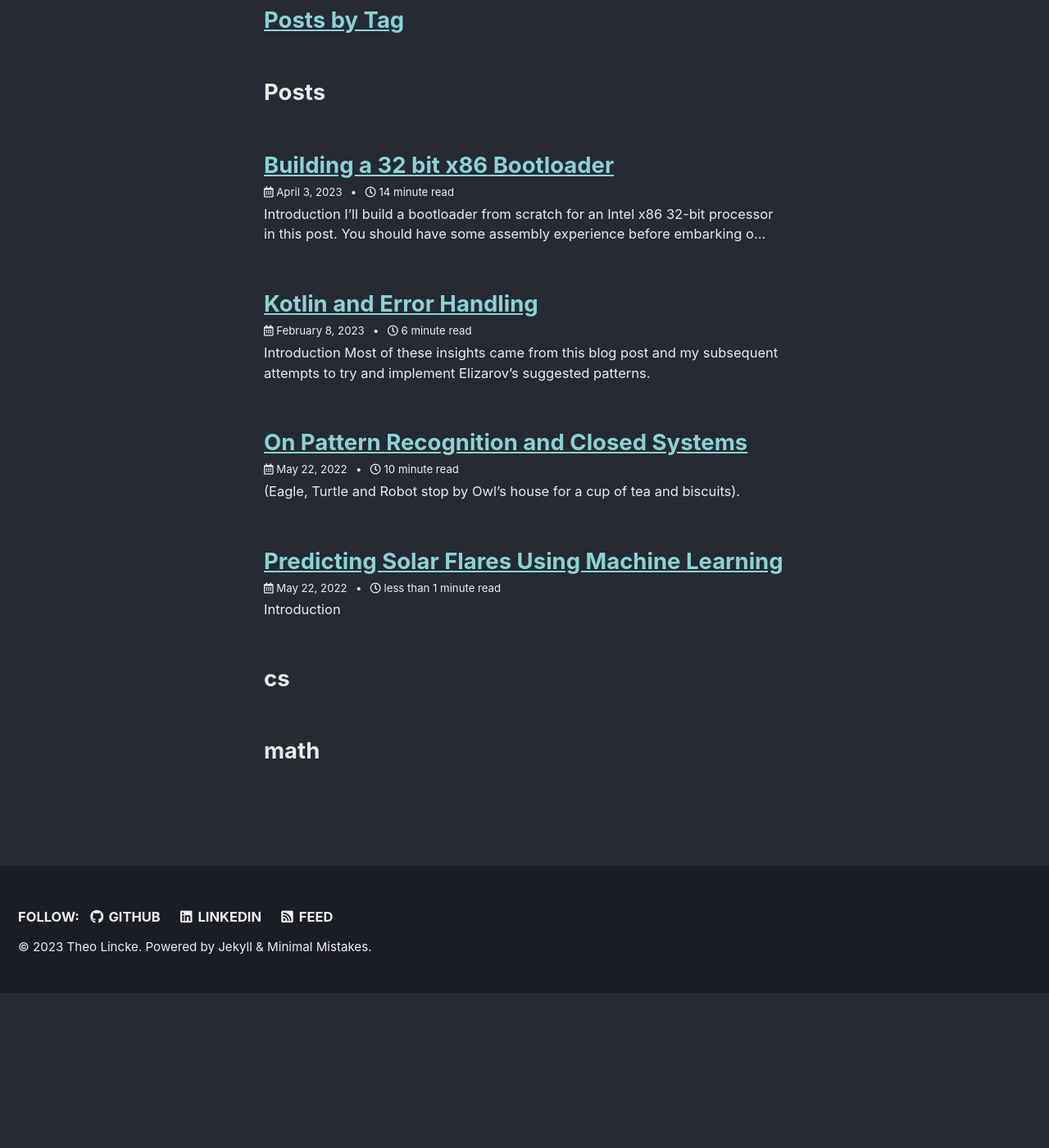
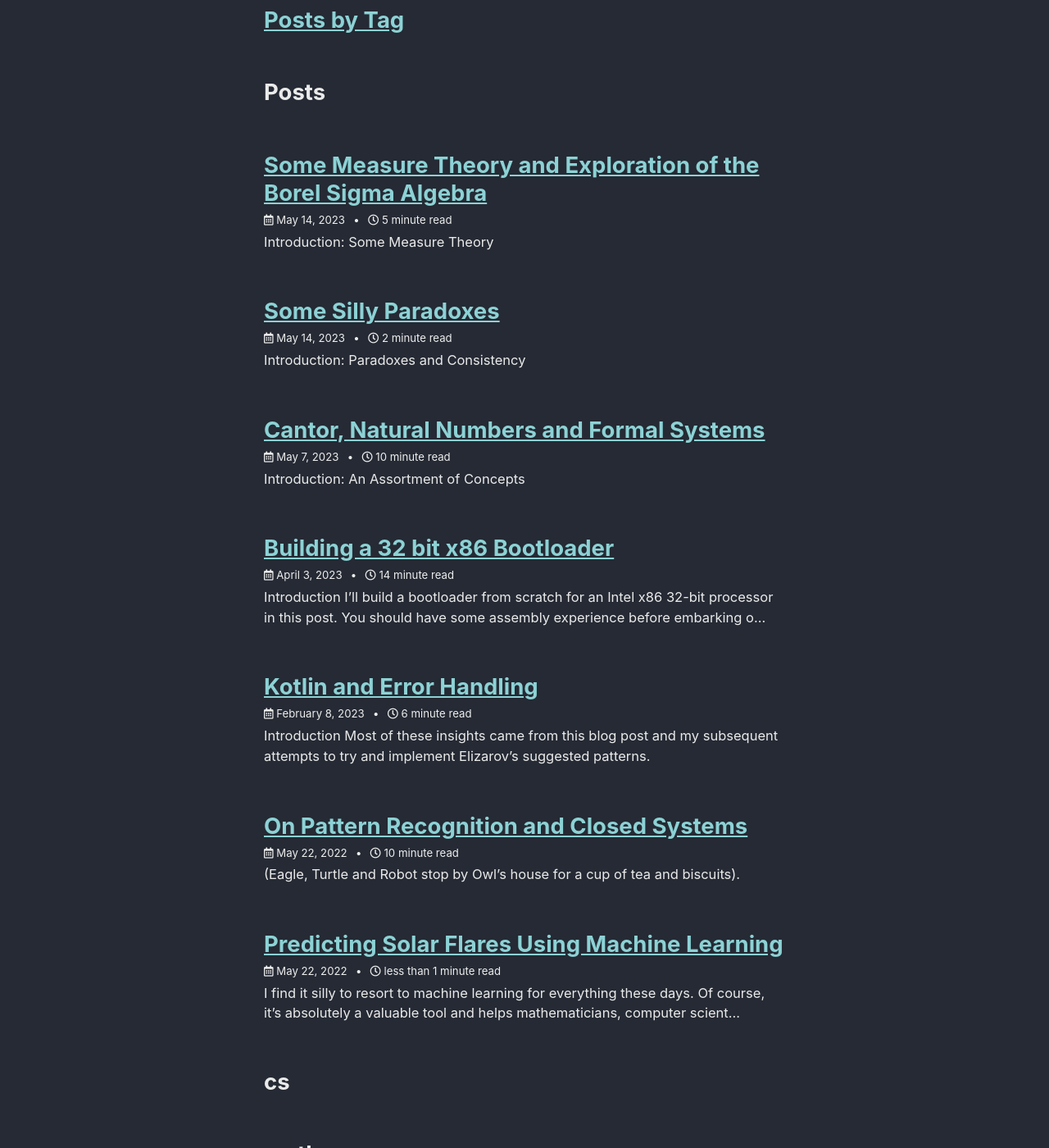
Before and after one commit to lincketheo/personal_website, a Jekyll site: the page built from _pages/sitemap.md, in a window 1280 px wide and 1400 px high, scrolled down 954 px. Shown: the whole window at 82% size. Built offline with Jekyll 4.4.1, drawn with Linux system fonts in a browser that asks for light colours; cached includes are drawn as plain includes; before the commit the page ends 2165 px from its top, so only the background shows below that; some of the changed lines change nothing that is shown.

Commit message:
some blog posts

```diff
--- a/_layouts/default.html
+++ b/_layouts/default.html
@@ -12,6 +12,19 @@
   <head>
     {% include head.html %}
     {% include head/custom.html %}
+
+    <script type="text/javascript" id="MathJax-script" async
+      src="https://cdn.jsdelivr.net/npm/mathjax@3/es5/tex-mml-chtml.js">
+    </script>
+
+    <script>
+      MathJax = {
+        tex: {
+          inlineMath: [['$', '$']]
+        }
+      };
+    </script>
+
   </head>
 
   <body class="layout--{{ page.layout | default: layout.layout }}{% if page.classes or layout.classes %}{{ page.classes | default: layout.classes | join: ' ' | prepend: ' ' }}{% endif %}">
--- a/_posts/2022-05-22-Solar-Flare-Forecasting.md
+++ b/_posts/2022-05-22-Solar-Flare-Forecasting.md
@@ -6,4 +6,10 @@ categories: [math]
 tags: [solar flares, machine learning]
 ---
 
-# Introduction
+I find it silly to resort to machine learning for everything these days. Of course, it's _absolutely_ a valuable tool and helps mathematicians, computer scientists, alike. Particularly, I value the intersection of deductive reasoning with machine learning filling in the tedious work of crunching numbers and patterns.
+
+Surely, we can say there's some _function_ that does what we want it to do. Is it a function we should define via machine learning? Likely it is due to the sheer complexity of the natural world.
+
+That being said, my thesis delved into using machine learning to predict solar flares. It would be silly to try and model the photosphere using fundamental physics. It's just too complex. I decided to visualize an active region as a collection of "things" that interact with one another. If I were to do this again, I would love to formalize that method a bit more.
+
+Alas, [here's the paper](https://github.com/lincketheo/thesis/blob/main/Thesis.pdf).
--- /dev/null
+++ b/_posts/2023-05-06-nn-systems-cantor.md
@@ -0,0 +1,254 @@
+---
+title: Cantor, Natural Numbers and Formal Systems
+layout: single
+date: 2023-05-07
+categories: [math]
+tags: [natural numbers, formal systems, set theory]
+---
+
+## Introduction: An Assortment of Concepts
+
+In this post, I will explore some properties of natural numbers and abstract systems in mathematics. Reference material belongs in [Introduction to Meta Mathematics by Kleene](https://www.amazon.com/Introduction-Metamathematics-Stephen-Cole-Kleene/dp/0923891579) chapter 1.
+
+## Cantor's Diagonalization Argument
+
+> God made the integers, all the rest is the work of man -Kronecker (1886)
+
+An **Enumerable Set** $S$ (often called **denumerable** or **countable** but _enumerable_ is the word I will use here to be consistent with Cantor's theory of sets) is one that can be placed in a 1-1 correspondence with the natural numbers.
+
+Intuitively, you can write all the elements of $S$ in a comma-separated list using some algorithmic strategy. You can lay each element out one after the other and cover all of the elements of the set. The set of integers can be written as:
+
+0, 1, -1, 2, -2, 3, -3...
+
+And we can confidently account for all of the integers in this seemingly obvious pattern. When proving a set is enumerable, a math student is often tasked with finding a function to conclude that there is an injection from a set to the natural numbers; but you may also define an algorithm or pattern for enumerating through each of the elements of the set.
+
+The set of rational numbers can be written as follows:
+
+$\frac{1}{1}$, $\frac{2}{1}$, $\frac{1}{2}$, $\frac{1}{3}$, $\frac{2}{2}$, $\frac{3}{1}$, $\frac{4}{1}$, $\frac{3}{2}$, $\frac{2}{3}$...
+
+See the pattern? It's tricky to see, but if we arrange the rational numbers in a square matrix with $\frac{1}{1}, \frac{1}{2}, \frac{1}{3}...$ on the top row and $\frac{1}{1}, \frac{2}{1}, \frac{3}{1}...$ on the left column, then we can snake through the diagonals of this matrix to "draw a straight line" through all the rational numbers.
+
+This same layout shows that ordered pairs, ordered triples... can simply be layed out in an n-dimensional matrix and enumerated using a similar strategy shown above, which leads to some interesting claims such as "the set of all polynomials with integral coefficients are enumerable":
+
+$$a_0x^n + a_1x^{n-1} + ... a_n = 0 \quad a_0 \neq 0$$
+
+can be uniquely identified as:
+
+$$(a_0, a_1... a_n)$$
+
+which is enumerable.
+
+What about the real numbers?
+
+Let's assume the real numbers in the range $(0, 1)$ (it's easy to extend this proof to all real numbers) are enumerable and there's some algorithm for laying out all of them in a column:
+
+$$r_0$$
+
+$$r_1$$
+
+$$r_2$$
+
+...
+
+Now, for each $r_i$ select the $i'th$ decimal place (so if $r_1 = 0.123$ select $2$) and add one to it and place it in the $i'th$ decimal place of a new number $r'$. For example:
+
+$$r_0 = 0.100...$$
+
+$$r_1 = 0.020...$$
+
+$$r_2 = 0.003...$$
+
+$$r' = 0.234$$
+
+We can confidently say that $r'$ is a real number, but does not belong to that enumeration! Meaning the real numbers are not enumerable (e.g., a contradiction).
+
+What did we just show? Earlier we showed that any finite collection of ordered natural numbers was enumerable. Just now, we showed that any _infinite_ collection of ordered natural numbers (where $0.123...$ can be uniquely identified by $(1, 2, 3, ...)$) is _not_ enumerable.
+
+In other words, the (infinite) set of all infinitely enumerable sets is not enumerable.
+
+> More formally: $\omega_1 = $ the set of all countable ordinal numbers
+
+Whatever form of real analysis you learned, it is easy to see a similarity in this conclusion. For example, consider the following construction of the reals (with lots of pre-definitions left out, e.g. what's a $LIM$? That's not important for my point):
+
+***
+Definition 5.3.1 (Real numbers). A real number is defined to be an object of the form
+
+$$LIM_{n\rightarrow \infty} a_n$$
+
+where
+
+$$(a_n)_{n=1}^{\infty}$$
+
+is a Cauchy sequence of rational numbers. Two real numbers
+
+$$LIM_{n\rightarrow \infty}a_n \quad and \quad LIM_{n\rightarrow\infty}b_n$$
+
+are said to be equal iff
+
+$$(a_n)_{n=1}^{\infty} \quad and \quad (b_n)_{n=1}^{\infty}$$
+
+are equivalent Cauchy sequences. The set of all real numbers is denoted $\mathbb{R}$.
+
+***
+
+Every definition of the reals in some form of real-analysis will have some "second infinity." Whereas we only need one natural number to define the next (see the section on natural numbers), we need a sort of "second infinity" to define the real numbers.
+
+
+## Cantor's theory of (naive) sets
+
+Cantor defines a "set" and "element":
+
+> By a 'set' we understand any collection M of definite well-distinguished objects m of our perception or our thought (which are called the 'elements' of M) into a while
+
+Some facts about Cantor's sets include:
+
+- Sets include the _empty_ set.
+
+- Sets have a notion of equality ($M = N$) if they contain the same elements.
+
+- Sets have a notion of equivalency ($M \sim N$) if there is a 1-1 correspondence between them.
+
+The _cardinal number_ of a set $M$ is a distinct object $\bar{\bar{M}}$ that is associated in common with all sets (including $M$) that are equivalent to $M$:
+
+$$\bar{\bar{N}} = \bar{\bar{M}} \quad iff \quad N \sim M$$
+
+For now, I think this is all I want to cover on Cantor's theory of sets in this post (and set theory at all for that matter). Later on, I will describe some notable theorems in set theory (such as Cantor's theorem and how it leads to Cantor's paradox), and I will definitely describe Zarmelo Fraenkel set theory eventually, but for the sake of this initial post, I will stop here.
+
+For further reading, you can refer to any well-written book on Set Theory ([Set Theory by Thomas Jech](https://www.google.com/books/edition/Set_Theory/WTAl997XDb4C?hl=en) is a good one) to continue further in the study of the theory of sets.
+
+## Natural Numbers
+
+We define the natural numbers by starting at a single object 0. A natural number can be obtained by taking the _successor_ ($n'$) of any other natural number ($n$). To a computer, all the natural numbers is:
+
+$0, 0', (0')', ((0')')' ...$
+
+I use "..." to indicate the continuation of a seemingly obvious pattern. I use $()$ to represent the natural number that is defined by some group of operations happening inside the $()$. From here on out, I will assume $(n')'$ is the same as $n''$. A more formal description is through the following propositions (CR meaning "construction rule"):
+
+- CR1: 0 is a natural number
+- CR2: If $n$ is a natural number, $n'$ is also a natural number
+- CR3: The only natural numbers are given by CR1 and CR2.
+
+1-3 are an _inductive definition_. 1-2 represent _direct clauses_, or instances of the thing we are trying to define. 3 represents the  _extremal clause_. Distinctness is often useful if we wish for 1-3 to provide utility to areas of mathematics, and it can be defined using the axiom:
+
+- CR4: For any natural numbers $m$ and $n$ and $m' = n'$ only if $m = n$.
+
+- CR5: For any natural number $n, n'\neq0$.
+
+(Note that Peano ordered 3 as number 5 and pushed 4 and 5 back one spot).
+
+## System
+
+A system $S$ of objects is a set $D$ of objects which have established relationships. The natural numbers are a system of type $(D, 0, ')$ where $D$ is  a set, $0$ is a member of the set and $'$ is a 1-arity operator on members of $D$. If the objects in $D$ are only known through relationships of the system, the system is called _abstract_.
+
+_Abstract_ systems are defined using some sort of structure. Further specification of what the objects are is a _representation_. Some examples of _representations_ of the axiomatic system presented in 1-5 are:
+
+The positive natural numbers (just substitute 1 with 0)
+The even natural numbers (start with 2 and assume the operator $n'$ is the familiar operation of $n + 2$.
+
+Two _representations_ of the same _system_ are called _simply isomorphic_ (abbrv. _isomorphic_). That is:
+
+> Two systems $(D_1, 0_1, '_1) and (D_2, 0_2, '_2)$ of the type $(D, 0, ')$ are simply isomorphic if there exists a 1-1 correspondence between $D_1$ and $D_2$ such that $0_1$ corresponds to $0_2$ and whenever $m_1 \leftrightarrow m_2$, then ${m_1}'_1 \leftrightarrow {m_2}'_2$
+
+There are two main traditional introductions to systems in mathematics:
+
+- _Genetic or constructive_ method is how we previously constructed the natural numbers.
+
+- _Axiomatic or postulational_ method lays out some propositions that are assumed to be true (_axioms_ or _postulates_).
+
+We can also reword 1-5 in our construction of the natural numbers as _axioms_:
+
+P1: $0 \in D$
+
+P2: $(n \in D) \rightarrow (n' \in D)$
+
+P3: $(m \in D \land n \in D) \rightarrow (m' = n' \rightarrow m = n)$
+
+P4: $(n \in D) \rightarrow (n' \neq 0)$
+
+P5: $((P \subset D) \land (0 \in P) \land (n \in P \rightarrow n' \in P)) \rightarrow (P = D)$
+
+Notably, some interesting things happen when we remove axioms. For example, if we remove axiom P4, then the new abstract system is the natural numbers and systems of residues mod $m$ for each positive integer $m$:
+
+residues mod 3:
+
+0, 1, 2, 0, 1, 2, 0, 1, 2...
+
+Or if we replace P4 with P6: $n \in D \rightarrow (n' \neq n \land n'' = n)$, then we get residues mod 2:
+
+0, 1, 0, 1, 0, 1....
+
+Axioms may be satisfied by three cases:
+
+- No system of objects exists that satisfy the axioms. Such a set of axioms are _vacuous_. Example:
+  - P1-P6
+
+We can show that there is no system that satisfies these axioms. Assume there was such a system. Then $0 \in D$ (P1), so $0' \in D$ (P2) so $0'' \in D$ (P2). By P6 and the fact that $0' \in D$, $0'' = 0 \land 0'' \neq 0'$. However, by P4, $0'' \neq 0$, leading to a contradiction. Therefore, our original claim that there is such a system is false by contradiction.
+
+- Non-isomorphic systems exist that satisfy the axioms. That is, the axioms can represent more than one abstract system. Such a set of axioms are _non-vacuous_ and _ambiguous_. Example:
+  - P1-P4
+  - P1-P3, P5
+
+In the second example, without P4, consider the example _representation_ of the abstract system:
+
+$$0$$
+
+$$0' = 1$$
+
+$$1' = 0$$
+
+(residues mod 2)
+
+Or, similarly, consider the example _representation_:
+
+$$0$$
+
+$$0' = 1$$
+
+$$1' = 2$$
+
+$$2' = 0$$
+
+(residues mod 3)
+
+These two representations are not isomorphic because there is not a 1-1 correspondence between $D_1 = \{0, 1\}$ and $D_2 = \{0, 1, 2\}$.
+
+
+- Exactly one abstract system satisfies the axioms. Such a set of axioms are _non-vacuous_ and _categorical_ Examples:
+  - P1-P5
+  - P1-P3, P5, P6
+
+Sometimes, axioms cannot clearly be put into either category above. For example, until the discovery of non-Euclidean geometry (Lobatchevsky 1829 and Bolyai 1833), Euclid's axioms (without the parallel postulate) were considered categorical. An excellent story version of this controversy is illustrated in the book Godel Escher Bach by Hofstader, which is an enjoyable read, indeed.
+
+## Non-enumerable sets (again)
+
+Ask yourself if you can list some of the isomorphism representations (see definition later on) of natural numbers defined as a formal system. You might list the following:
+
+1. The set of natural numbers
+2. The set of odd integers
+3. The set of even integers
+4. The set of rational numbers
+5. The set of numbers with more than two significant figures
+6. The set of all primes
+7. The set of all powers of 7
+
+But what about the following set (S): The set of all numbers such that the natural number index in the above list of enumerable sets doesn't belong to the set that it specifies?
+
+- (1) The set of natural numbers
+
+Does 1 belong to the set of natural numbers? Yes! So 1 is not an element of S.
+
+- (2) The set of odd integers
+
+Does 2 belong to the set of even integers? No! So 2 is an element of S.
+
+- (3) The set of even integers
+
+Does 3 belong to the set of even integers? No! So 3 is an element of S.
+
+And so on...
+
+So far, our set $S = \{2, 3, 4, 5, 6 ...\}$.
+
+Ok, easy, we can just call our new set Set 8. Fixed! But wait, 8 doesn't belong to Set 8, so we can do the same thing we just did and define Set 9, that _does_ contain the number 8. Fixed! Ah, yet again, 9 is not an element of Set 9.
+
+We can intuitively conclude from this small exercise that it's impossible to algorithmically describe all of the sets of enumerable sets because we could continue to generate S-type sets (where they describe the set of all numbered indexes before it that are not in their set that they describe). So we have no room to generate the _other_ enumerable sets that could exist. In other words, the set of all sets is a tricky thing to define, and in fact, Cantor's paradox leads us to conclude that it _does not exist_ (by contradiction).
--- /dev/null
+++ b/_posts/2023-05-14-paradoxes.md
@@ -0,0 +1,57 @@
+---
+title: Some Silly Paradoxes
+layout: single
+date: 2023-05-14
+categories: [math]
+tags: [paradoxes]
+---
+
+## Introduction: Paradoxes and Consistency
+
+In this post, I will explore some interesting paradoxes. I'll probably add to this post in the future, but for now, I just want this post to be about some silly little paradoxes that have shown up in math in the past.
+
+## Cantor's Paradox
+
+Theorem A: The cardinality of a subset (N) of a set (M) is less than or equal to the cardinality of M. E.g., if $N \subset M$, then $\bar{\bar{N}} \leq \bar{\bar{M}}$.
+
+Cantor's Theorem: The cardinality of a set is strictly less than the cardinality of its power set. E.g., $\bar{\bar{M}} < \bar{\bar{P(M)}}$.
+
+Cantor's theorem is easy to see from Theorem A. $M$ is a subset of $P(M)$ so $\bar{\bar{M}} \leq P(M)$. The proof of _strict_-ness (e.g. non-equality) requires a couple more steps. You can start by imagining the set $N$ of all the singleton sets of $M$, which shares the cardinality of $M$.
+
+Cantor's Paradox: Suppose $M$ is the set of all sets. Then $P(M)$, being a set of all (sub) sets (of M), is an element of $M$. By cantor's theorem, $\bar{\bar{M}} < \bar{\bar{P(M)}}$, and **not** $\bar{\bar{P(M)}} \geq \bar{\bar{M}}$. However, because $M \subset P(M)$ and by Theorem A, $\bar{\bar{M}} \leq P(M)$. We've just proven that $M \leq P(M)$ and that this is not true. Hence, a contradiction.
+
+## Russell's Paradox
+
+Suppose a barber in a village decides to cut the hair of all the people in the village who _do not cut their own hair_. Should the barber cut his hair?
+
+Suppose every city in Colorado must have a representative. Every city can have a different representative. Sometimes the representatives of a city do not live in that city. Suppose a law is passed that creates another city S for all the representatives that are not residents of their city to reside. Where should the representative of S reside?
+
+> Library of Congress, a bibliography of all those bibliographies in the Library of Congress which do not list themselves.
+
+Consider the set of all sets that are not members of themselves (T):
+
+- $S = \{a, b, c\}$ is a member of T
+
+- $S = \{S, a, b\}$ is not a member of T
+
+Is T a member of itself?
+
+- Suppose Yes: T is a member of itself. Then T is a set that is a member of itself, so by definition, it is not a member of T! This shows that T must _not_ be a member of itself (reductio by absurdum).
+
+- Suppose No: T is not a member of itself. Then T is not a member of itself, so by definition, it is a member of T! This shows that T _must_ be a member of itself (reductio by absurdum).
+
+## The Epimendies Paradox
+
+> "Cretans are always liars..." - Epimenides of Crete (Epimendies was a Cretan)
+
+Certainly, if Epimenides' statement is true, then Cretans will always tell lies. However, Epimenides' himself was a Cretan, so he has just shown that he told a truth, invalidating his claim!
+
+So it must be that some Cretans in the past, present, or future tell the truth! However, what if the only thing all Cretans ever said were this sentence? Then all Cretans have ever done is lie!
+
+A more obvious form of the paradox is the sentence:
+
+"This sentence is not true"
+
+If the sentence is true, then the sentence is not true. So by absurdum, the sentence must not be true!
+
+If the sentence is not true, then it must be true. So by absurdum, the sentence must be true!
--- /dev/null
+++ b/_posts/2023-05-25-measure-theory.md
@@ -0,0 +1,159 @@
+---
+title: Some Measure Theory and Exploration of the Borel Sigma Algebra
+layout: single
+date: 2023-05-14
+categories: [math]
+tags: [fourier analysis, measure theory]
+---
+
+## Introduction: Some Measure Theory
+
+In this post, I will first lay the basic analysis groundwork needed to understand Borel Sigma Algebras (and of course, I will also explain sigma algebras). Then I will explain the basics of Measure Theory necessary for defining $L^p$ and weak-$L^p$ spaces in subsequent blog posts.
+
+Most of this post's reference material comes from my own notes on Analysis, but these notes came from [Terence Tao's](https://www.amazon.com/Analysis-Third-Texts-Readings-Mathematics/dp/9380250649) series on analysis. These are very readable introductions to analysis and I highly recommend them.
+
+## Metric Spaces and Topologies (A prerequisite to the Borel Sigma Algebra)
+
+### Metric Space
+
+Roughly speaking, a metric is a way to measure distance between two things and map that distance to the real line. It maps an ordered pair of a set $X$ to the real numbers: $d : X \times X \rightarrow \mathbb{R}$ given the following rules:
+
+For any two $x, y \in X$:
+
+1. Positive: $d(x, y) \geq 0$
+2. Positive Definiteness: $d(x, y) = 0 \leftrightarrow x = y$
+3. Commutativity: $d(x, y) = d(y, x)$
+4. Triangle Inequality: $d(x, y) \leq d(x, z) + d(z, y)$
+
+We call metrics with properties 1-3 _Semi Metrics_. A _Metric Space_ is a set X equipped with a metric $d$, abbreviated $(X, d)$.
+
+## Topology
+
+Roughly speaking, a _topology of a metric space_ is a collection of "balls" that overlap one another. These "balls" are defined via a metric.
+
+For the metric space $(X, d)$, the "Ball centered at $x_0 \in X$ with radius r" is abbreviated $B(x_0, r)$ and is defined:
+
+$$B(x_0, r) := \{y \in X : d(x_0, r) \lt r\}$$
+
+Note the strict inequality. We call this an open set.
+
+For a subset $E \subset X$:
+
+- The _Complement_ of $E$ is
+
+$$E^c := X - E$$
+
+- The _Interior_ of $E$ is
+
+$$Int(E) := \{x \in X : \exists r > 0 : B(x, r) \subset E\}$$
+
+Intuitively, an element of $X$ is in the interor if we can make a substantially small "ball" around $x$ that _fits_ inside $E$. Although I haven't defined border yet, intuitively, think about a value on the border of $E$. No matter how small you make a "ball" surrounding $x$, you won't be able to fit the entire "Ball" inside $E$!
+
+- The _Exterior_ of $E$ is
+
+$$Ext(E) := \{x \in X : \exists r > 0 st B(x, r) \subset E^c\}$$
+
+Intuitively, a point is an exterior point to $E$ if it's an interior point to $E^c$
+
+- The _Boundary_ of $E$ is
+
+$$\partial E := X - (Int(E) \cup Ext(E))$$
+
+The _Topological Space $X = (X, F)$_ is a set $X$ with a collection $F$ of subsets of $X$ called _open sets_ that obey the following axioms:
+
+1. $\emptyset, X$ are open
+2. The intersection of any finite number of open sets is open.
+3. The union of any arbitrary number of open sets is open.
+
+The collection $F$ is called a _topology_ on X.
+
+## Sigma Algebras (A prerequisite to Measure Spaces)
+
+We know about power sets of some set $X$ $P(X)$, and some of us know about _partitions_ of a set $X$ (a set of pair-wise disjoint subsets of $X$ that collectively "cover" $X$)
+
+> Note: n-wise disjoint means if you select any $n$ elements from a set of sets, their intersection is empty.
+
+$$\{0, 1, 2\}, \{3, 4, 5\}$$
+
+> is 2-wise disjoint (pair-wise).
+
+$$\{0, 1, 2\}, \{2, 3, 4\}, \{4, 5, 0\}$$
+
+> is _not_ 2-wise disjoint, but it is 3-wise disjoint.
+
+A sigma algebra ($\sigma -$algebra) ($\epsilon$) of a set $X$ is a set of subsets of $X$ that:
+
+- Is closed under complement:
+
+$$(B \in \epsilon) \rightarrow (B^c \in \epsilon)$$
+
+- Is closed under countable unions:
+
+$$(\forall_{j \in \mathbb{N}}(B_j \in \epsilon)) \rightarrow ((\cup_{i = 0}^{\infty}B_i) \in \epsilon)$$
+
+- Is closed under countable intersections:
+
+$$(\forall_{j \in \mathbb{N}}(B_j \in \epsilon)) \rightarrow ((\cap_{i = 0}^{\infty}B_i) \in \epsilon)$$
+
+- Contains $\emptyset$ and $X$:
+
+$$\emptyset, X \in \epsilon$$
+
+Some examples of trivial sigma algebra's are:
+
+1. The power set of $X$, $P(X)$
+2. The set:
+
+$$\{X, \emptyset\}$$
+
+Theorem A: The intersection of a (countably finite or infinite) set of $\sigma$-algebras is also a $\sigma$-algebra.
+
+A $\sigma$-algebra _generated_ by a set $M$ of arbitrary subsets of $X$ is the smallest $\sigma$-algebra that contains $M$ and is denoted in this post as $\sigma(M)$. In other words, the generated $\sigma$-algebra $\sigma(M)$ is the intersection of all $\sigma$-algebra's that contain $M$ as a subset.
+
+$$\sigma(M) = \cap_{(M \subset A) \land (A \: is \: \sigma-algebra)}A$$
+
+This intersection is not the empty set because $M$ is an element of the powerset $P(X)$, which is a $\sigma$-algebra who shares an intersection with all other $\sigma$-algebras.
+
+For example, consider the sets:
+
+$$X = \{a, b, c, d\} \qquad M = \{\{a\}, \{b\}\}$$
+
+The $\sigma$-algebra generated by $M$ is:
+
+$$=\{\emptyset, X, \{a\}, \{b\}, \{a, b\}, \{b, c, d\}, \{a, c, b\}, \{c, d\}\}$$
+
+All this really means is some $\sigma$-algebra that contains $M$. I got to the above set of sets by first defining:
+
+$$\sigma(M) = \{\emptyset, X...\}$$
+
+By definition of a $\sigma$-algebra, then adding $M$:
+
+$$\sigma(M) = \{\emptyset, X, \{a\}, \{b\}...\}$$
+
+Then completing the $\sigma$-algebra by including complements and unions of sets.
+
+## The Borel Sigma Algebra
+
+The open sets $F$ of a topologic space $(X, F)$ generate a $\sigma$-algebra called the **Borel $\sigma$ algebra**.
+
+## Measure Space
+
+A measure space is a collection of $(X, \epsilon, \mu)$. Where $X$ is a set, $\epsilon$ is a $\sigma$-algebra of $X$ and $\mu$ is a function $\mu : \epsilon \rightarrow [0, \infty]$ such that:
+
+1. $\mu(\emptyset) = 0$
+2. $\mu(\cup_{n=1}^{\infty}B_n) = \sum_{n=1}^{\infty}\mu(B_n)$
+
+For any pairwise disjoint elements $B_n \in \epsilon$
+
+- $\mu$ is a (positive) _measure_ on $X$
+- $B \in epsilon$ is called a _measurable set_
+
+A measure space with set $X$ is called $\sigma$-_finite_ if there is some sequence of measurable subsets $X_n \subset X$ such that:
+
+$$X = \cup_{n=1}^{\infty}X_n$$
+
+$$\mu(X_n) \lt \infty$$
+
+A function $f: X \rightarrow \mathbb{R}$ is called _measurable_ if it's preimage is measurable (that is $\{x \in X : f(x) > \lambda\} is measurable for all $\lambda \in \mathbb{R}$
+
+A function $f: X \rightarrow \mathbb{C}$ is called _measurable_ if it's real and imaginary parts are measurable.
```
